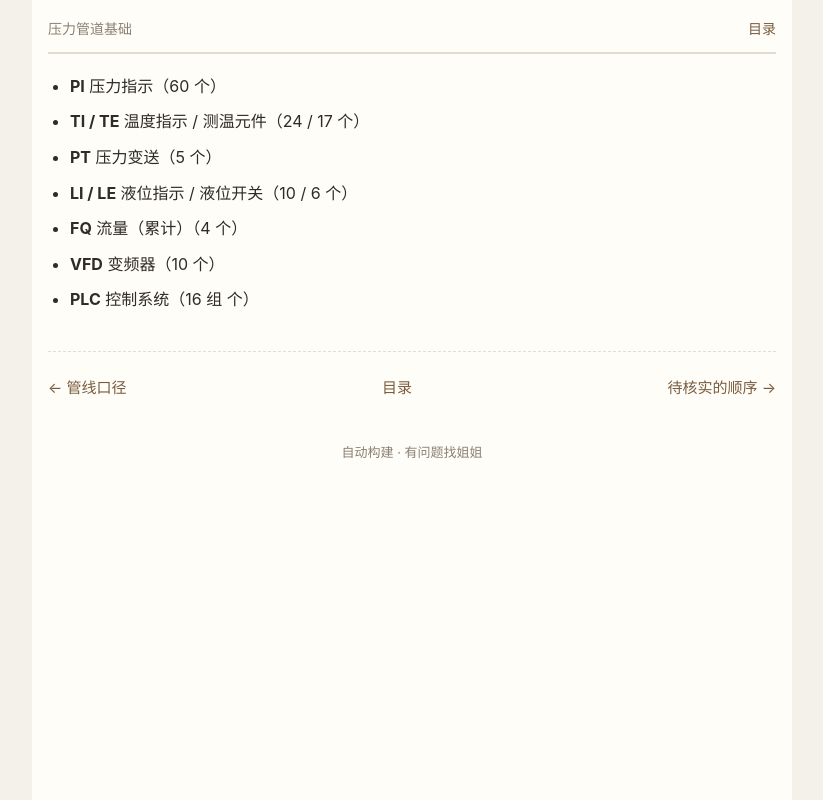
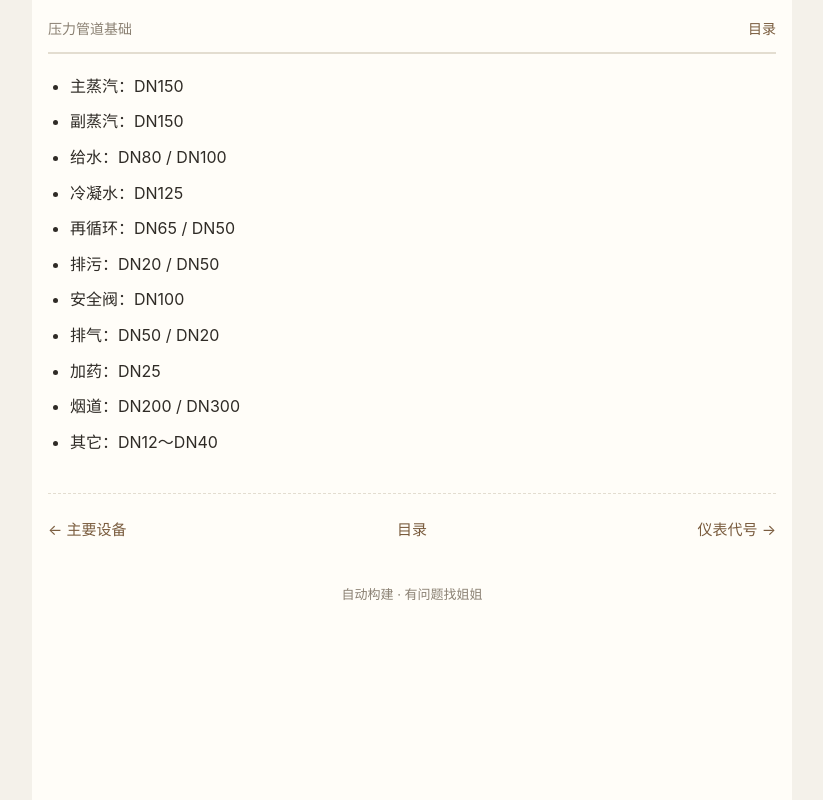
Before and after one commit to sanitiet/note, a plain HTML site: page s48.html in a window 1280 px wide. Shown: the whole page, without its empty margins (228-1051 px from the left). Drawn offline with Linux system fonts and the light colour scheme.

Commit message:
更新 s48.html

```diff
--- a/s48.html
+++ b/s48.html
@@ -1,8 +1,8 @@
 <!DOCTYPE html><html lang="zh-CN"><head><meta charset="utf-8">
 <meta name="viewport" content="width=device-width,initial-scale=1">
-<title>仪表代号 · 压力管道基础</title><link rel="stylesheet" href="style.css"></head>
+<title>管线口径 · 压力管道基础</title><link rel="stylesheet" href="style.css"></head>
 <body><div class="wrap">
 <div class="top"><span>压力管道基础</span><a href="index.html">目录</a></div>
-<ul><li><b>PI</b> 压力指示（60 个）</li><li><b>TI / TE</b> 温度指示 / 测温元件（24 / 17 个）</li><li><b>PT</b> 压力变送（5 个）</li><li><b>LI / LE</b> 液位指示 / 液位开关（10 / 6 个）</li><li><b>FQ</b> 流量（累计）（4 个）</li><li><b>VFD</b> 变频器（10 个）</li><li><b>PLC</b> 控制系统（16 组 个）</li></ul>
-<div class="nav"><a href="s47.html">← 管线口径</a><a href="index.html">目录</a><a href="s49.html">待核实的顺序 →</a></div>
+<ul><li>主蒸汽：DN150</li><li>副蒸汽：DN150</li><li>给水：DN80 / DN100</li><li>冷凝水：DN125</li><li>再循环：DN65 / DN50</li><li>排污：DN20 / DN50</li><li>安全阀：DN100</li><li>排气：DN50 / DN20</li><li>加药：DN25</li><li>烟道：DN200 / DN300</li><li>其它：DN12～DN40</li></ul>
+<div class="nav"><a href="s47.html">← 主要设备</a><a href="index.html">目录</a><a href="s49.html">仪表代号 →</a></div>
 <footer>自动构建 · 有问题找姐姐</footer></div></body></html>
```
